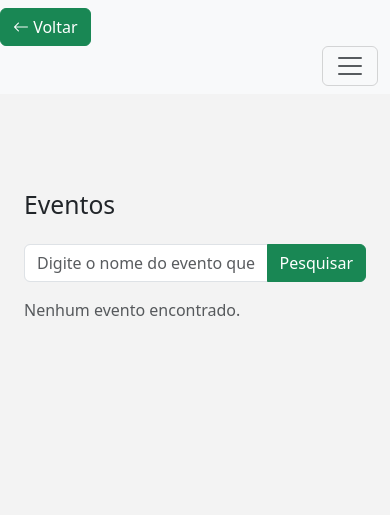
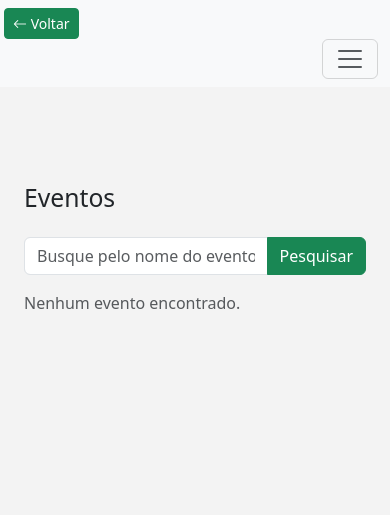
Before and after one commit to AnaCandida/Projeto-Empreendedor, a Django app: page /listar_eventos in a window 390 px wide. Shown: the top 515 px of the page. Run offline with Django 4.2, Linux system fonts and the light colour scheme; data that the repository does not hold is empty; some libraries are stand-ins or nearby versions.

Commit message:
fix: corrige a responsividade do botao de retorno

```diff
--- a/bora_la/core/templates/base.html
+++ b/bora_la/core/templates/base.html
@@ -17,8 +17,8 @@
       <nav class="navbar navbar-expand-lg navbar-light bg-light">
          <!-- Bloco para inserção do botão de voltar -->
          {% block home_button %}
-         <div class="position-relative">
-            <a href="{% url 'index' %}" class="btn btn-success">
+         <div class="position-relative mx-1">
+            <a href="{% url 'index' %}" class="btn btn-sm btn-success ">
             <i class="bi bi-arrow-left"></i> Voltar
             </a>
          </div>
--- a/bora_la/core/templates/listar_eventos.html
+++ b/bora_la/core/templates/listar_eventos.html
@@ -9,7 +9,7 @@
          <h2 class="mb-4">Eventos</h2>
          <form method="GET" action="{% url 'filtrar_eventos' %}">
             <div class="input-group mb-3">
-               <input type="text" id="search" name="nome_parcial" class="form-control" placeholder="Digite o nome do evento que você procura" aria-label="Digite o nome do evento" aria-describedby="search-button">
+               <input type="text" id="search" name="nome_parcial" class="form-control" placeholder="Busque pelo nome do evento" aria-label="Digite o nome do evento" aria-describedby="search-button">
                <button type="submit" class="btn btn-success" id="search-button">Pesquisar</button>
             </div>
          </form>
```
Also changed, not shown: bora_la/core/templates/cadastro_evento.html (+5 -5 lines), bora_la/core/templates/editar_evento.html (+5 -5 lines), bora_la/core/templates/meus_eventos.html (+5 -5 lines), bora_la/core/templates/visualizar_evento.html (+5 -5 lines).
